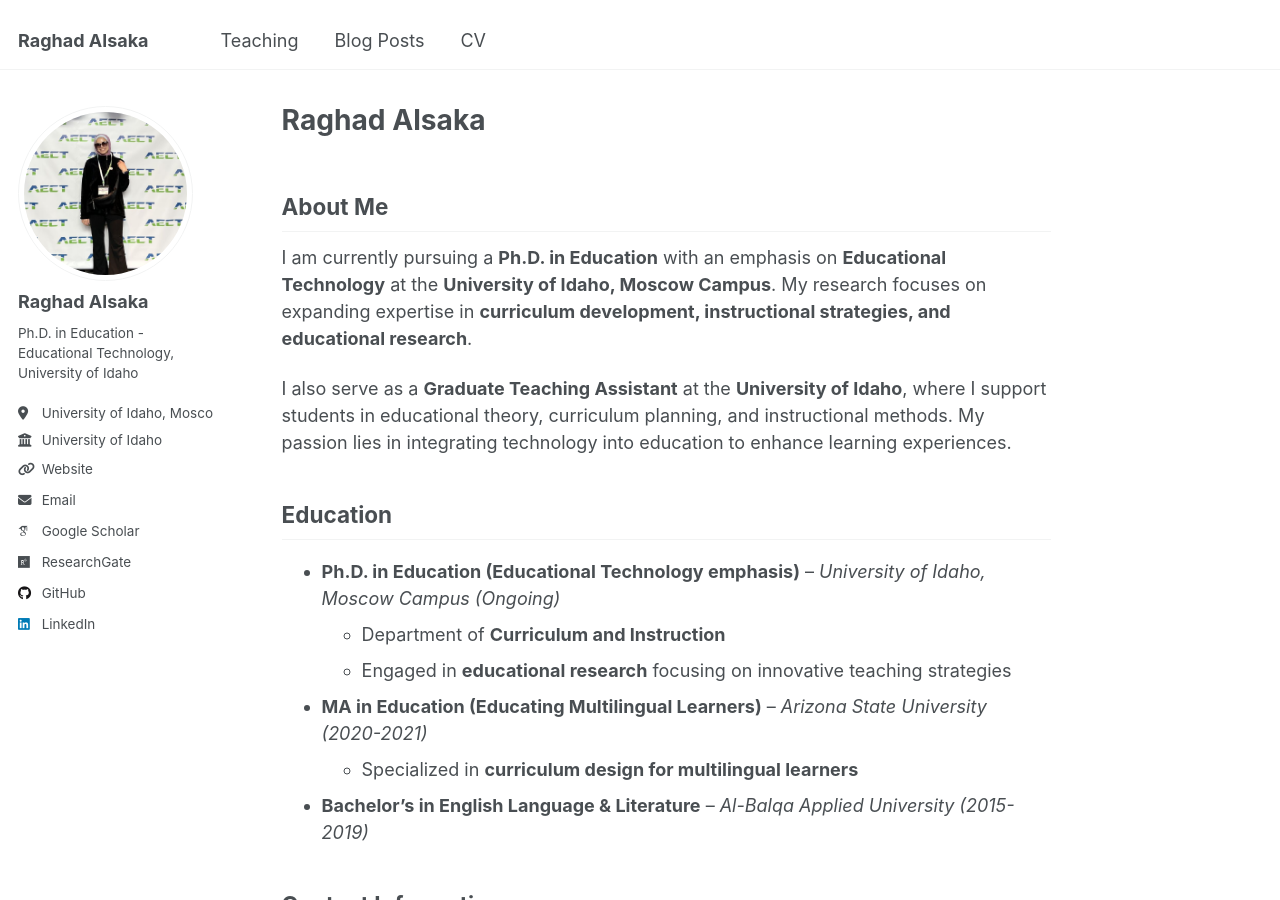
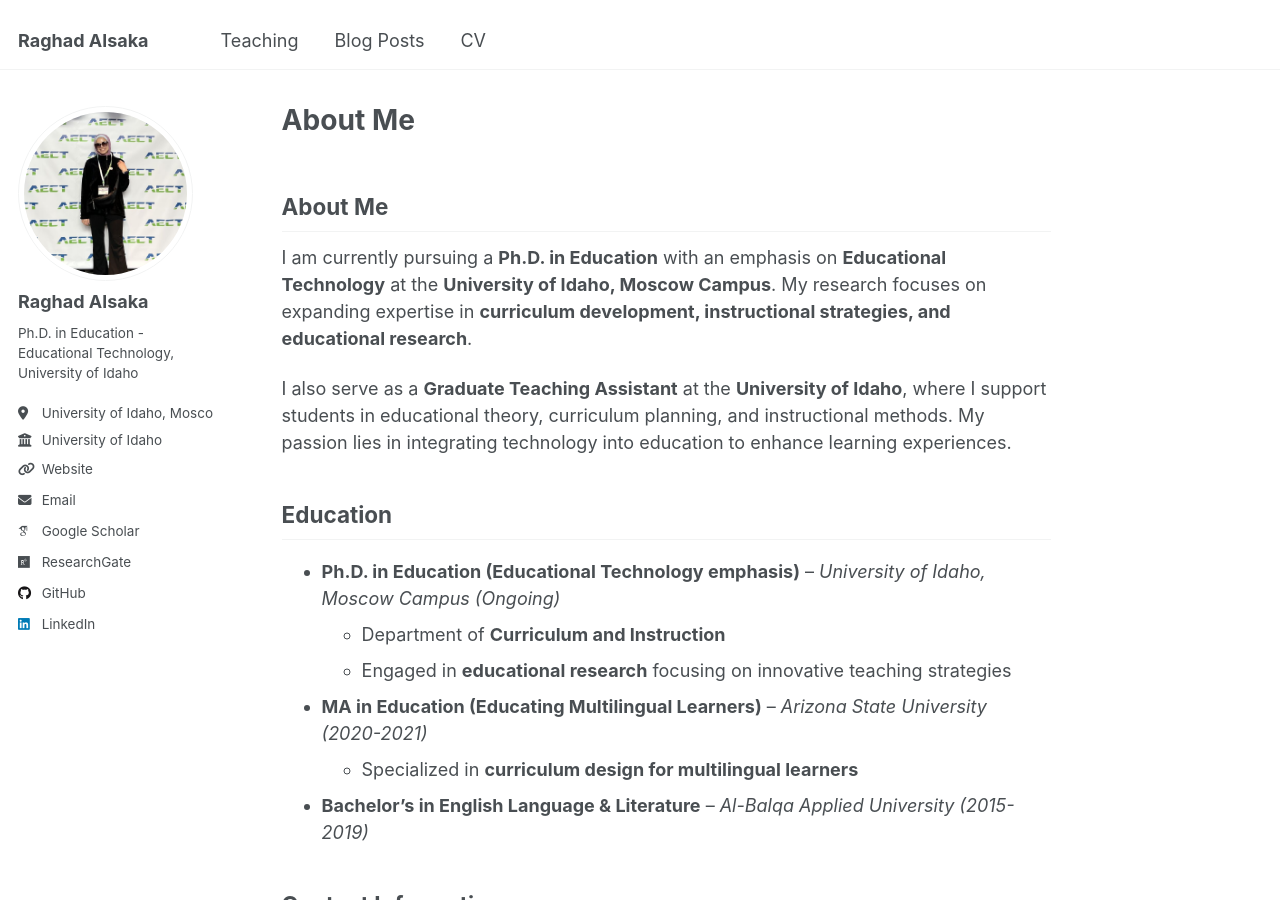
Before and after one commit to raghadalsaka/raghadalsaka.github.io, a Jekyll site: the page built from _pages/about.md, in a window 1280 px wide and 900 px high. Built offline with Jekyll 4.4.1, drawn with Linux system fonts in a browser that asks for light colours; some web fonts are replaced.

Commit message:
Update about.md

```diff
--- a/_pages/about.md
+++ b/_pages/about.md
@@ -1,6 +1,6 @@
 ---
 permalink: /
-title: "Raghad Alsaka"
+title: "About Me"
 author_profile: true
 redirect_from:
   - /about/
```
